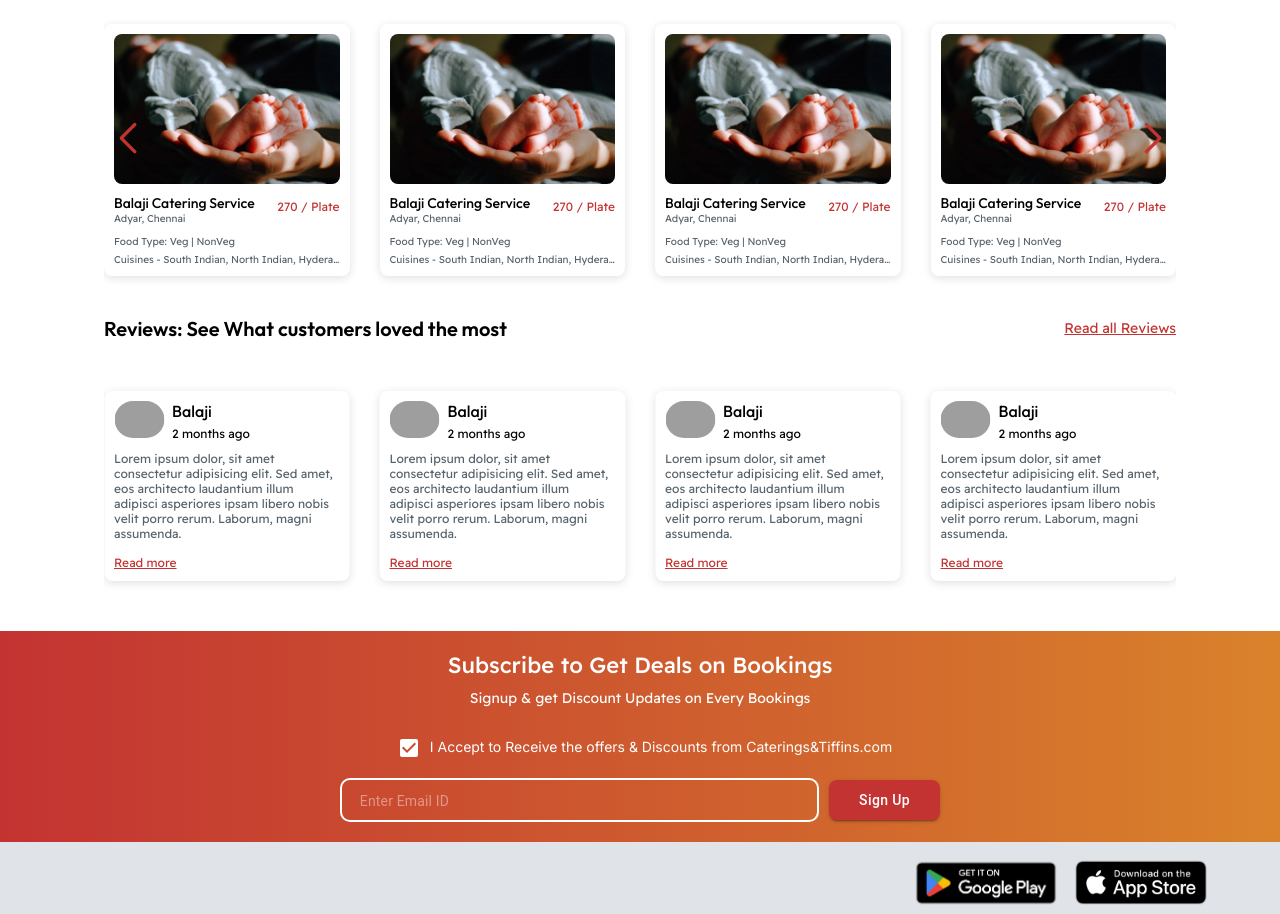
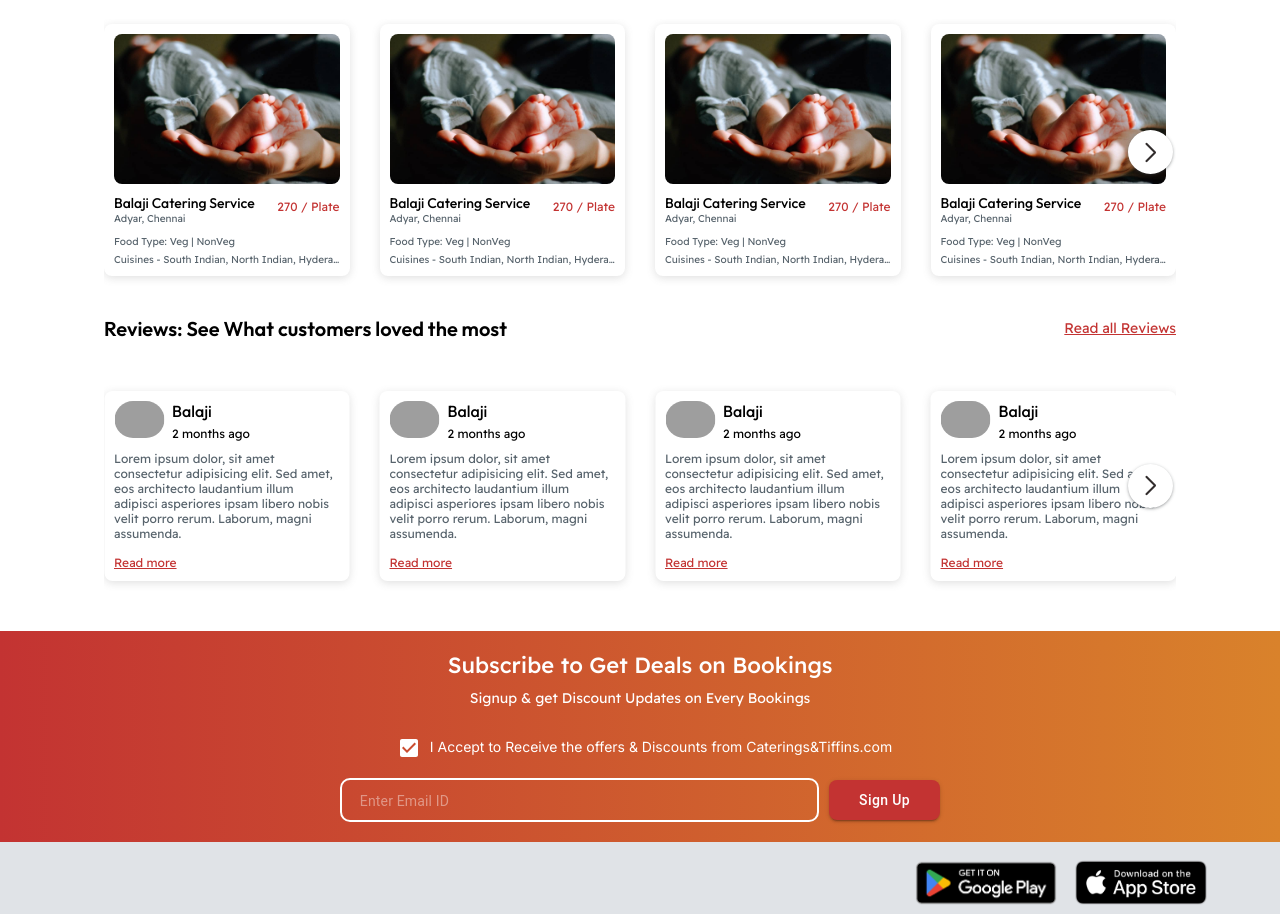
Before and after one commit to prasankumar26/catering-v2, a Next.js app: page /view-cater in a window 1280 px wide. Shown: the part 2148-3062 px from the top of the page. Built offline with nearby package versions, Linux system fonts and the light colour scheme; grey boxes are pictures that could not be loaded.

Commit message:
view caters

```diff
--- a/components/cards/ReciewCards.jsx
+++ b/components/cards/ReciewCards.jsx
@@ -18,7 +18,7 @@ const ReciewCards = ({tiffin}) => {
             </Stack>
 
             <Swiper
-                navigation={false}
+                navigation={true}
                 slidesPerView={4}
                 spaceBetween={30}
                 pagination={{
@@ -30,7 +30,7 @@ const ReciewCards = ({tiffin}) => {
                     disableOnInteraction: false,
                 }}
                 modules={[Navigation, Autoplay]}
-                className="mySwiper"
+                className="mySwiper branded-cater-slider"
                 breakpoints={{
                     0: {
                         slidesPerView: 1,
--- a/components/cards/SimilarCaterers.jsx
+++ b/components/cards/SimilarCaterers.jsx
@@ -31,7 +31,7 @@ const SimilarCaterers = ({ tiffin }) => {
                     disableOnInteraction: false,
                 }}
                 modules={[Navigation, Autoplay]}
-                className="mySwiper swiper-custom"
+                className="mySwiper branded-cater-slider"
                 breakpoints={{
                     0: {
                         slidesPerView: 1,
```
